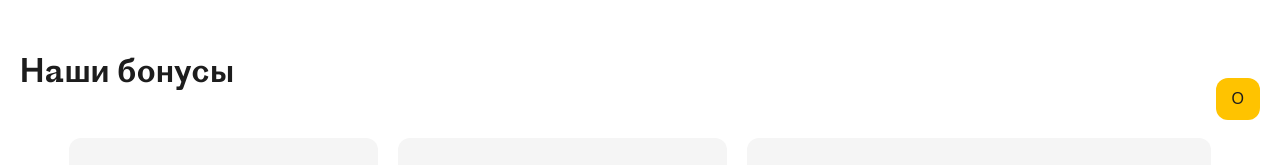
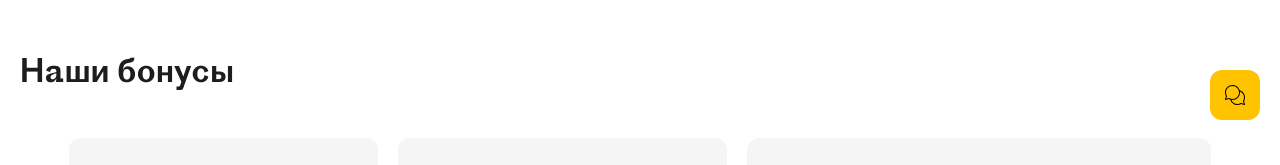
Before and after one commit to PetrAhtimirov/Insurance-landing, a React (Create React App) app: page / in a window 1280 px wide. Shown: the part 600-765 px from the top of the page. Built offline with nearby package versions, Linux system fonts and the light colour scheme.

Commit message:
some changes

```diff
--- a/src/components/Banner.jsx
+++ b/src/components/Banner.jsx
@@ -11,7 +11,7 @@ const Banner = () => {
                         Обезопасьте свои покупки от неожиданных ситуаций и возвращайте стоимость неиспользованных
                         билетов
                     </p>
-                    <a href="/" className="bunner__button btn" >
+                    <a href="#sub" className="bunner__button btn" >
                         Оформить страховку
                     </a>
                 </div>
--- a/src/components/Subscription.jsx
+++ b/src/components/Subscription.jsx
@@ -1,6 +1,6 @@
 const Subscription = () => {
     return (
-        <div className="sub">
+        <div className="sub" id="sub">
             <div className="sub__inner container">
                 <h2 className="sub__title">Подписка на страховку</h2>
                 <h3 className="sub__desc_1">
--- a/src/components/app.css
+++ b/src/components/app.css
@@ -486,6 +486,14 @@ footer {
     margin-left: auto;
 }
 
+.chat__button {
+    height: 50px;
+    width: 50px;
+    display: flex;
+    justify-content: center;
+    align-items: center;
+}
+
 @media(max-width: 1180px) {
     .banner__content {
         max-width: 500px;
--- a/src/components/Сhat.jsx
+++ b/src/components/Сhat.jsx
@@ -3,6 +3,7 @@ import {useState} from "react";
 import chatLogo from '../images/chat-logo.png';
 import sendIcon from '../images/send-icon.svg';
 import clip from '../images/clip.svg';
+import chat from '../images/chat.svg';
 
 const Chat = () => {
     const [open, setOpen] = useState(false);
@@ -88,7 +89,7 @@ const Chat = () => {
                 </div>
                 : null}
             <button className="chat__button" type="button" onClick={() => setOpen(!open)}>
-                O
+                <img src={chat} alt=""/>
             </button>
         </div>
     )
```
Also changed, not shown: src/services/chatService.js (added, +9 -0 lines), src/images/chat.svg (added).
